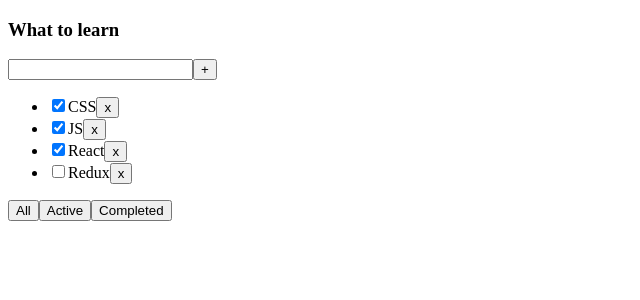
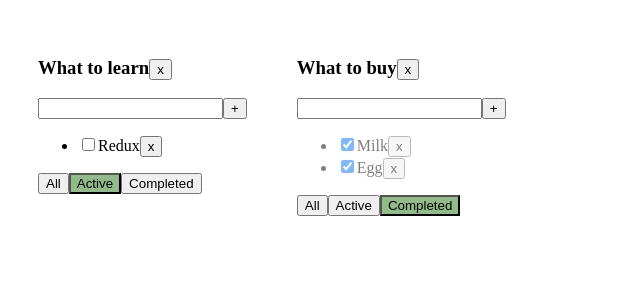
Before and after one commit to Renne103/coursework, a React (Vite) app in the folder to-do/: page / in a window 1280 px wide. Shown: the top 300 px of the page, without its empty margins (0-640 px from the left). Built offline with nearby package versions, Linux system fonts and the light colour scheme.

Commit message:
add many todolists, removeTodolist

```diff
--- /dev/null
+++ b/to-do/src/App.css
@@ -0,0 +1,24 @@
+.App {
+  padding: 30px;
+  display: flex;
+}
+
+.App > div {
+  margin-right: 50px;
+}
+
+.error {
+  border: red 1px solid;
+}
+
+.error-message {
+  color: red;
+}
+
+.active-filter {
+  background-color: #92bb8a;
+}
+
+.is-done {
+  opacity: 0.5;
+}
--- a/to-do/src/App.tsx
+++ b/to-do/src/App.tsx
@@ -1,51 +1,103 @@
 import React, { useState } from "react";
 import { TaskType, Todolist } from "./Todolist.tsx";
 import { v1 } from "uuid";
+import "./App.css";
 
 export type FilterValuesType = "all" | "completed" | "active";
+type TodolistType = {
+  id: string;
+  title: string;
+  filter: FilterValuesType;
+};
 
 function App() {
-  let [tasks, setTasks] = useState<Array<TaskType>>([
-    { id: v1(), title: "CSS", isDone: true },
-    { id: v1(), title: "JS", isDone: true },
-    { id: v1(), title: "React", isDone: true },
-    { id: v1(), title: "Redux", isDone: false },
-  ]);
-  let [filter, setFilter] = useState<FilterValuesType>("all");
-
-  function removeTask(id: string) {
+  function removeTask(id: string, todolistId: string) {
+    let tasks = tasksObj[todolistId];
     let filteredTasks = tasks.filter((t) => t.id !== id);
-    setTasks(filteredTasks);
+    tasksObj[todolistId] = filteredTasks;
+    setTasks({ ...tasksObj });
   }
 
-  function addTask(title: string) {
-    let newTask = { id: v1(), title: title, isDone: false };
-    let newTasks = [newTask, ...tasks];
-    setTasks(newTasks);
+  function addTask(title: string, todolistId: string) {
+    let task = { id: v1(), title: title, isDone: false };
+    let tasks = tasksObj[todolistId];
+    let newTasks = [task, ...tasks];
+    tasksObj[todolistId] = newTasks;
+    setTasks({ ...tasksObj });
   }
 
-  function changeFilter(value: FilterValuesType) {
-    setFilter(value);
+  function changeFilter(todolistId: string, value: FilterValuesType) {
+    let todolist = todolists.find((tl) => tl.id === todolistId);
+    if (todolist) {
+      todolist.filter = value;
+      setTodolists([...todolists]);
+    }
   }
 
-  let tasksForTodolist = tasks;
-  if (filter === "completed") {
-    tasksForTodolist = tasks.filter((t) => t.isDone === true);
+  function changeStatus(taskId: string, isDone: boolean, todolistId: string) {
+    let tasks = tasksObj[todolistId];
+    let task = tasks.find((t) => t.id === taskId);
+    if (task) {
+      task.isDone = isDone;
+      setTasks({ ...tasksObj });
+    }
   }
 
-  if (filter === "active") {
-    tasksForTodolist = tasks.filter((t) => t.isDone === false);
-  }
+  let todolistId1 = v1(); // sdsd2-2323ss-23d2-22d2d
+  let todolistId2 = v1();
+
+  let [todolists, setTodolists] = useState<Array<TodolistType>>([
+    { id: todolistId1, title: "What to learn", filter: "active" },
+    { id: todolistId2, title: "What to buy", filter: "completed" },
+  ]);
+
+  let [tasksObj, setTasks] = useState({
+    [todolistId1]: [
+      { id: v1(), title: "CSS", isDone: true },
+      { id: v1(), title: "JS", isDone: true },
+      { id: v1(), title: "React", isDone: true },
+      { id: v1(), title: "Redux", isDone: false },
+    ],
+    [todolistId2]: [
+      { id: v1(), title: "Milk", isDone: true },
+      { id: v1(), title: "Egg", isDone: true },
+    ],
+  });
+
+  let removeTodolist = (todolistId: string) => {
+    let filteredTodolist = todolists.filter((tl) => tl.id !== todolistId);
+    setTodolists(filteredTodolist);
+    delete tasksObj[todolistId];
+    setTasks({ ...tasksObj });
+  };
 
   return (
     <div className="App">
-      <Todolist
-        title="What to learn"
-        tasks={tasksForTodolist}
-        removeTask={removeTask}
-        changeFilter={changeFilter}
-        addTask={addTask}
-      />
+      {todolists.map((tl) => {
+        let tasksForTodolist = tasksObj[tl.id];
+
+        if (tl.filter === "active") {
+          tasksForTodolist = tasksForTodolist.filter((t) => t.isDone === false);
+        }
+        if (tl.filter === "completed") {
+          tasksForTodolist = tasksForTodolist.filter((t) => t.isDone === true);
+        }
+
+        return (
+          <Todolist
+            key={tl.id}
+            id={tl.id}
+            title={tl.title}
+            tasks={tasksForTodolist}
+            removeTask={removeTask}
+            changeFilter={changeFilter}
+            addTask={addTask}
+            changeTaskStatus={changeStatus}
+            filter={tl.filter}
+            removeTodolist={removeTodolist}
+          />
+        );
+      })}
     </div>
   );
 }
--- a/to-do/src/Todolist.tsx
+++ b/to-do/src/Todolist.tsx
@@ -2,64 +2,92 @@ import React, { ChangeEvent, KeyboardEvent, useState } from "react";
 import { FilterValuesType } from "./App";
 
 export type TaskType = {
-  id: string;
+  id: string; //long id
   title: string;
   // description: string;
   // deadline: string; //date
   // tag: string;
-  // status
-  // project:
+  // status: string
   isDone: boolean;
 };
 
 type PropsType = {
+  id: string;
   title: string;
   tasks: TaskType[]; //Array<TaskType>
-  removeTask: (id: string) => void;
-  changeFilter: (value: FilterValuesType) => void;
-  addTask: (title: string) => void;
+  removeTask: (taskId: string, todolistId: string) => void;
+  changeFilter: (todolistId: string, value: FilterValuesType) => void;
+  addTask: (title: string, todolistId: string) => void;
+  changeTaskStatus: (
+    taskId: string,
+    isDone: boolean,
+    todolistId: string
+  ) => void;
+  filter: FilterValuesType;
+  removeTodolist: (todolistId: string) => void;
 };
 
 export function Todolist(props: PropsType) {
   const [newTaskTitle, setNewTaskTitle] = useState("");
+  let [error, setError] = useState("");
   const onNewTitleChangeHandler = (e: ChangeEvent<HTMLInputElement>) => {
     setNewTaskTitle(e.currentTarget.value);
   };
 
   const onKeyPressHandler = (e: KeyboardEvent<HTMLInputElement>) => {
+    setError("");
     if (e.charCode === 13) {
-      props.addTask(newTaskTitle);
+      props.addTask(newTaskTitle, props.id);
       setNewTaskTitle("");
     }
   };
 
   const addTask = () => {
-    props.addTask(newTaskTitle);
+    if (newTaskTitle.trim() === "") {
+      setError("Title is required");
+    }
+    props.addTask(newTaskTitle.trim(), props.id);
     setNewTaskTitle("");
   };
-  const onAllClickHandler = () => props.changeFilter("all");
-  const onActiveClickHandler = () => props.changeFilter("active");
-  const onCompletedClickHandler = () => props.changeFilter("completed");
+  const onAllClickHandler = () => props.changeFilter(props.id, "all");
+  const onActiveClickHandler = () => props.changeFilter(props.id, "active");
+  const onCompletedClickHandler = () =>
+    props.changeFilter(props.id, "completed");
+  const removeTodolist = () => {
+    props.removeTodolist(props.id);
+  };
 
   return (
     <div>
-      <h3>{props.title}</h3>
+      <h3>
+        {props.title}
+        <button onClick={removeTodolist}>x</button>
+      </h3>
       <div>
         <input
           value={newTaskTitle}
           onChange={onNewTitleChangeHandler}
           onKeyPress={onKeyPressHandler}
+          className={error ? "error" : ""}
         />
         <button onClick={addTask}>+</button>
+        {error && <div className="error-message">{error}</div>}
       </div>
       <ul>
         {props.tasks.map((t) => {
+          const onChangeHandler = (e: ChangeEvent<HTMLInputElement>) => {
+            props.changeTaskStatus(t.id, e.currentTarget.checked, props.id);
+          };
           const onRemoveHandler = () => {
-            props.removeTask(t.id);
+            props.removeTask(t.id, props.id);
           };
           return (
-            <li key={t.id}>
-              <input type="checkbox" checked={t.isDone} />
+            <li key={t.id} className={t.isDone ? "is-done" : ""}>
+              <input
+                type="checkbox"
+                onChange={onChangeHandler}
+                checked={t.isDone}
+              />
               <span>{t.title}</span>
               <button onClick={onRemoveHandler}>x</button>
             </li>
@@ -67,9 +95,24 @@ export function Todolist(props: PropsType) {
         })}
       </ul>
       <div>
-        <button onClick={onAllClickHandler}>All</button>
-        <button onClick={onActiveClickHandler}>Active</button>
-        <button onClick={onCompletedClickHandler}>Completed</button>
+        <button
+          className={props.filter === "all" ? "active-filter" : ""}
+          onClick={onAllClickHandler}
+        >
+          All
+        </button>
+        <button
+          className={props.filter === "active" ? "active-filter" : ""}
+          onClick={onActiveClickHandler}
+        >
+          Active
+        </button>
+        <button
+          className={props.filter === "completed" ? "active-filter" : ""}
+          onClick={onCompletedClickHandler}
+        >
+          Completed
+        </button>
       </div>
     </div>
   );
```
